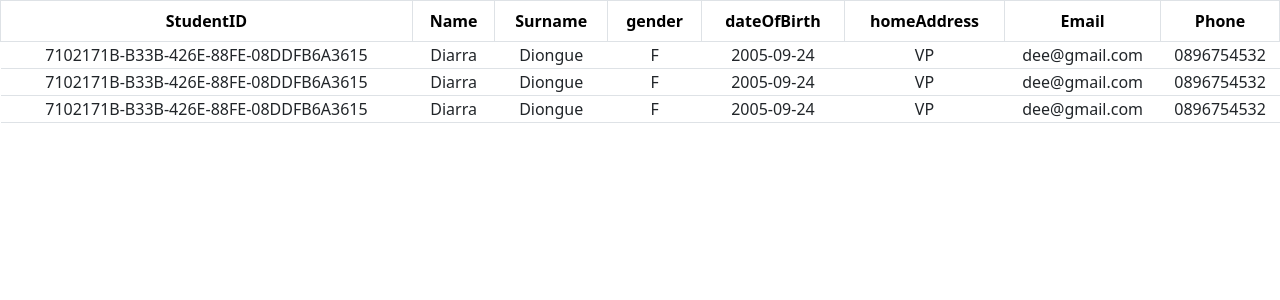
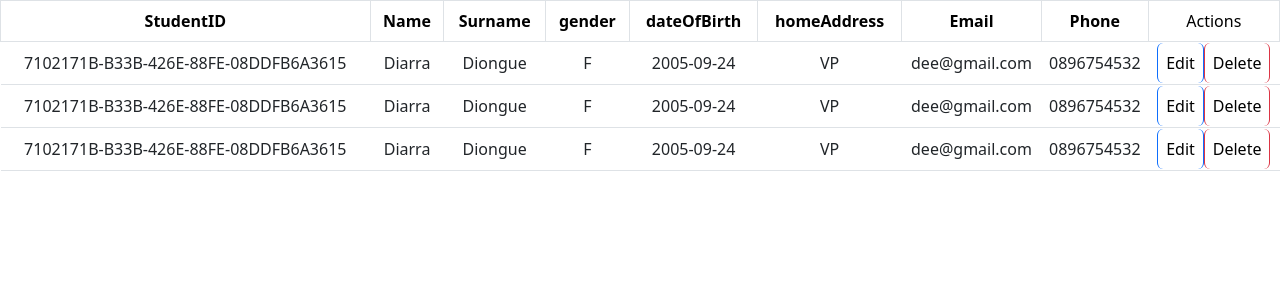
Before and after one commit to ThubaTpz/College-Assignment, a React (Create React App) app in the folder itpgroupassignmentfrontend/: page / in a window 1280 px wide. Shown: the top 300 px of the page. Built offline with nearby package versions, Linux system fonts and the light colour scheme.

Commit message:
Update CollAppCRUD.js

```diff
--- a/itpgroupassignmentfrontend/src/CollAppCRUD.js
+++ b/itpgroupassignmentfrontend/src/CollAppCRUD.js
@@ -56,6 +56,7 @@ useEffect(()=>{
           <th>homeAddress</th>
           <th>Email</th>
           <th>Phone</th>
+        <td>Actions</td>
         </tr>
       </thead>
         {
@@ -71,6 +72,10 @@ useEffect(()=>{
             <td>{items.homeAddress}</td>
             <td>{items.Email}</td>
             <td>{items.Phone}</td>
+            <td colSpan={2}>
+                <button className="btn btn-primary">Edit</button>
+                <button className="btn btn-danger">Delete</button>
+            </td>
         </tr>)
             })
             :
```
